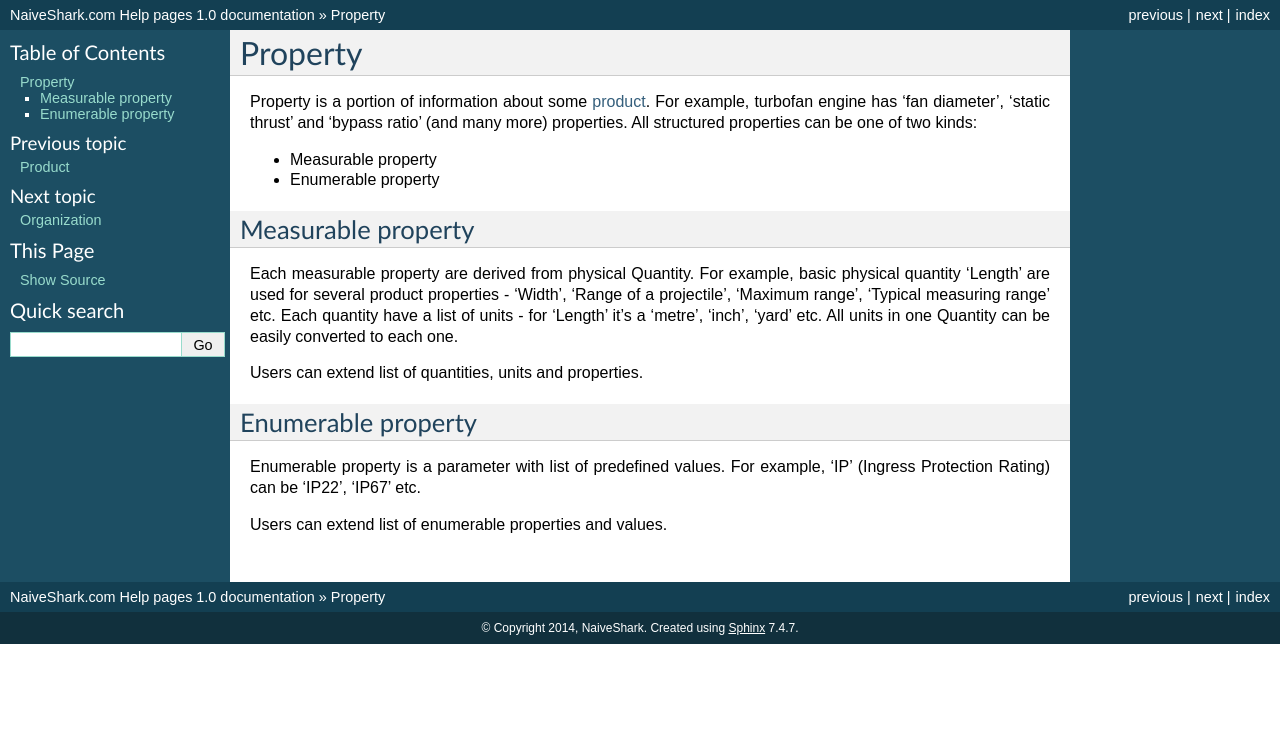
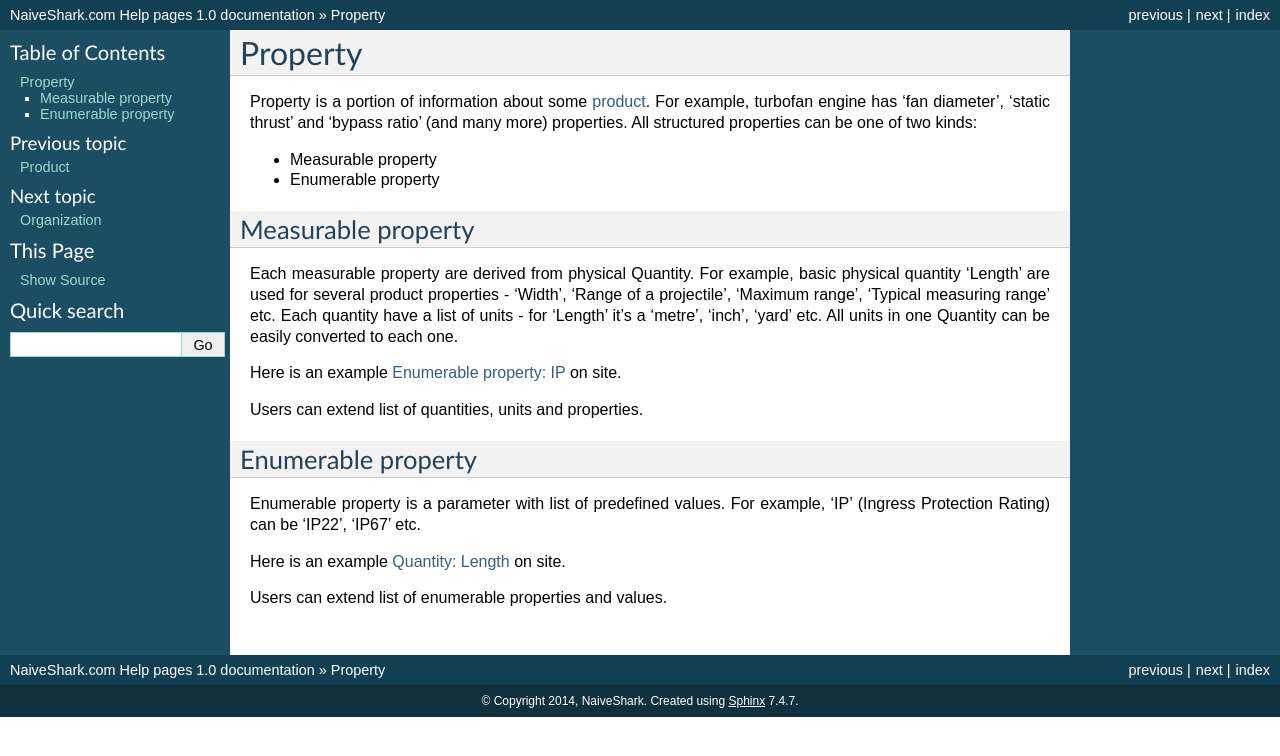
Before and after one commit to NaiveShark/NaiveSharkComDoc, a Sphinx documentation site: the page built from docs/property.rst, in a window 1280 px wide. Shown: the top 756 px of the page. Built offline with Sphinx 7.4.7, drawn with Linux system fonts in a browser that asks for light colours.

Commit message:
ссылки

```diff
--- a/docs/bot.rst
+++ b/docs/bot.rst
@@ -3,4 +3,4 @@ Bots
 
 Bot is a virtual person on NaiveShark.com, used to sign the history of automatically loaded data.
 
-First of it : http://www.naiveshark.com/u/sharkbot/
+First of it : `SharkBot <http://www.naiveshark.com/u/sharkbot/>`_
--- a/docs/catalog.rst
+++ b/docs/catalog.rst
@@ -1,4 +1,4 @@
 Catalog
 =======
 
-Catalog is a tree of categories, containing the :doc:`products</product>` and :doc:`organizations</organization>`.
+Catalog is a tree of categories, containing the :doc:`products</product>` and :doc:`organizations</organization>`. Catalog root placed on site home page.
--- a/docs/index.rst
+++ b/docs/index.rst
@@ -17,7 +17,7 @@ Who can use it?
 * Technical support professionals - for contacting with costumers
 * Anyone!
 
-Database is published on http://www.naiveshark.com web-site, and supported by open `community <http://www.naiveshark.com/u/>`_  and :doc:`bots</bot>`. If you are just searching, please, navigate the catalog and read about published product - all information are open for anyone. If you want to add some information - you are free to register and contribute.
+Database is published on `NaiveShark.com <http://www.naiveshark.com>`_ web-site, and supported by open `community <http://www.naiveshark.com/u/>`_  and :doc:`bots</bot>`. If you are just searching, please, navigate the catalog and read about published product - all information are open for anyone. If you want to add some information - you are free to register and contribute.
 
 How can I contribute?
 =====================
--- a/docs/organization.rst
+++ b/docs/organization.rst
@@ -3,4 +3,6 @@ Organization
 
 Organization is some kind of factory, plant, corporation or some other type of industrial, engineering or trading organization, which creates :doc:`production</product>`.
 
+Here is an example with `NaiveShark organization profile <http://www.naiveshark.com/org/org/1/>`_ on site.
+
 Each organization should be assigned to :doc:`category</catalog>`.
--- a/docs/property.rst
+++ b/docs/property.rst
@@ -12,6 +12,8 @@ Measurable property
 
 Each measurable property are derived from physical Quantity. For example, basic physical quantity 'Length' are used for several product properties - 'Width', 'Range of a projectile', 'Maximum range', 'Typical measuring range' etc. Each quantity have a list of units - for 'Length' it's a 'metre', 'inch', 'yard' etc. All units in one Quantity can be easily converted to each one.
 
+Here is an example `Enumerable property: IP <http://www.naiveshark.com/property/enum/2/>`_ on site.
+
 Users can extend list of quantities, units and properties.
 
 
@@ -20,4 +22,6 @@ Enumerable property
 
 Enumerable property is a parameter with list of predefined values. For example, 'IP' (Ingress Protection Rating) can be 'IP22', 'IP67' etc.
 
+Here is an example `Quantity: Length <http://www.naiveshark.com/property/quantity/2/>`_ on site.
+
 Users can extend list of enumerable properties and values.
```
